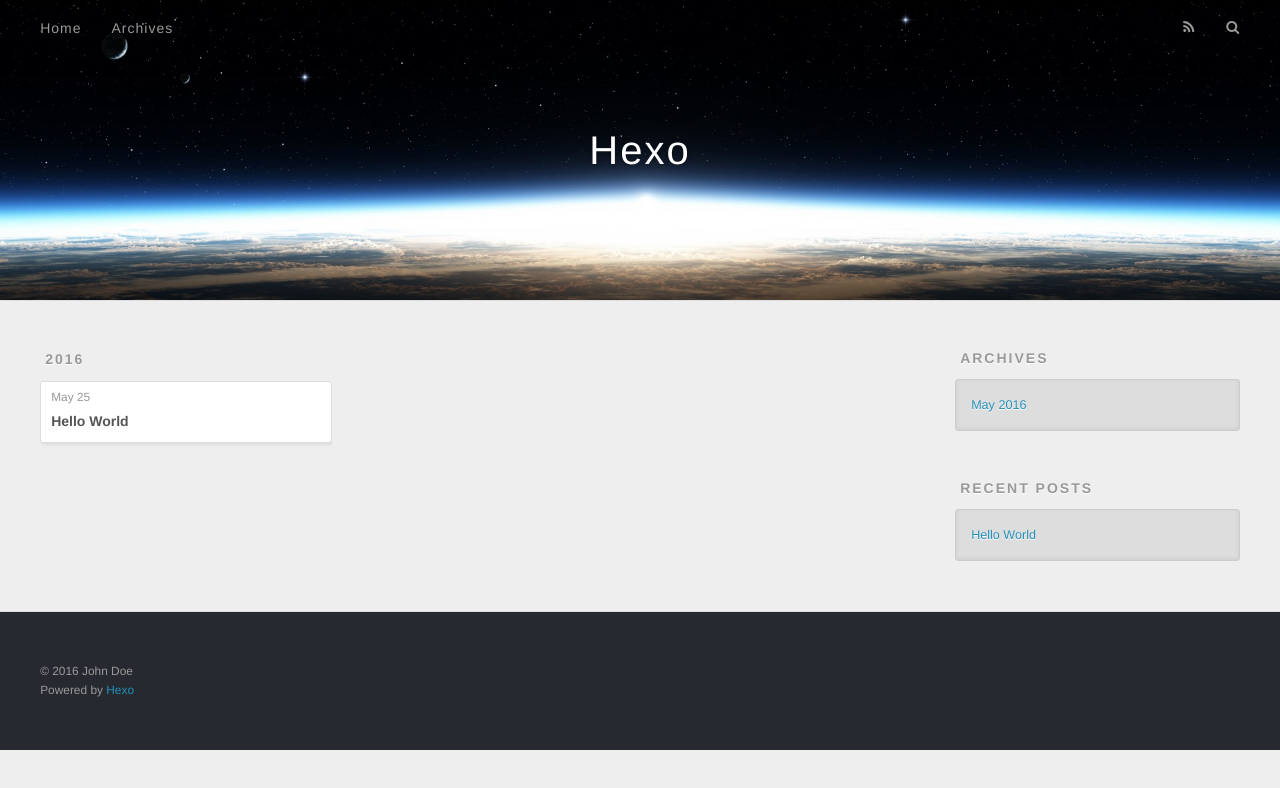
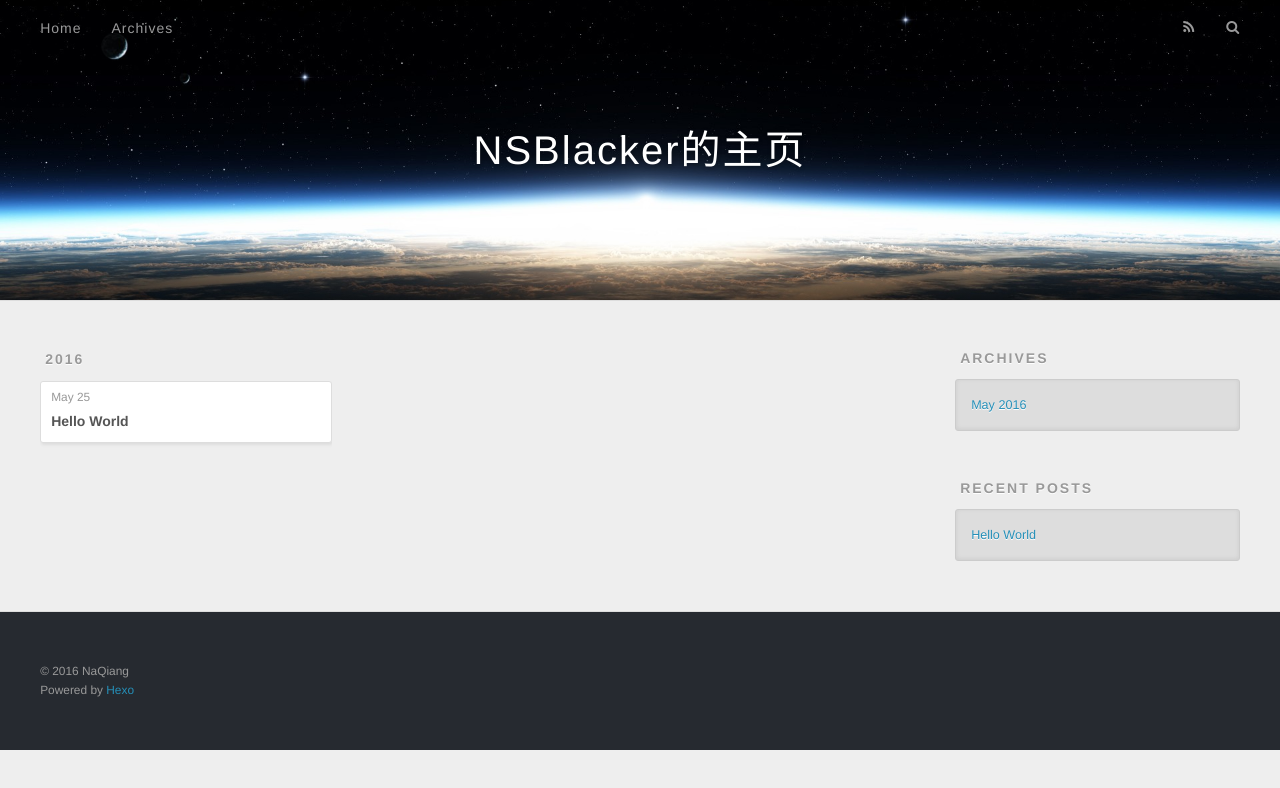
Before and after one commit to nsblacker/nsblacker.github.io, a plain HTML site: page archives/2016/05/index.html in a window 1280 px wide. Drawn offline with nearby package versions, Linux system fonts and the light colour scheme.

Commit message:
Site updated: 2016-05-25 22:31:03

```diff
--- a/archives/2016/05/index.html
+++ b/archives/2016/05/index.html
@@ -3,19 +3,19 @@
 <head>
   <meta charset="utf-8">
 
-  <title>Archives: 2016/5 | Hexo</title>
+  <title>Archives: 2016/5 | NSBlacker的主页</title>
   <meta name="viewport" content="width=device-width, initial-scale=1, maximum-scale=1">
   <meta name="description">
 <meta property="og:type" content="website">
-<meta property="og:title" content="Hexo">
+<meta property="og:title" content="NSBlacker的主页">
 <meta property="og:url" content="http://yoursite.com/archives/2016/05/index.html">
-<meta property="og:site_name" content="Hexo">
+<meta property="og:site_name" content="NSBlacker的主页">
 <meta property="og:description">
 <meta name="twitter:card" content="summary">
-<meta name="twitter:title" content="Hexo">
+<meta name="twitter:title" content="NSBlacker的主页">
 <meta name="twitter:description">
 
-    <link rel="alternate" href="/atom.xml" title="Hexo" type="application/atom+xml">
+    <link rel="alternate" href="/atom.xml" title="NSBlacker的主页" type="application/atom+xml">
 
 
     <link rel="icon" href="/favicon.png">
@@ -36,7 +36,7 @@
   <div id="header-outer" class="outer">
     <div id="header-title" class="inner">
       <h1 id="logo-wrap">
-        <a href="/" id="logo">Hexo</a>
+        <a href="/" id="logo">NSBlacker的主页</a>
       </h1>
 
     </div>
@@ -140,7 +140,7 @@
 
   <div class="outer">
     <div id="footer-info" class="inner">
-      &copy; 2016 John Doe<br>
+      &copy; 2016 NaQiang<br>
       Powered by <a href="http://hexo.io/" target="_blank">Hexo</a>
     </div>
   </div>
```
Also changed, not shown: 2016/05/25/hello-world/index.html (+5 -5 lines), archives/2016/index.html (+7 -7 lines), archives/index.html (+7 -7 lines), index.html (+7 -7 lines).
